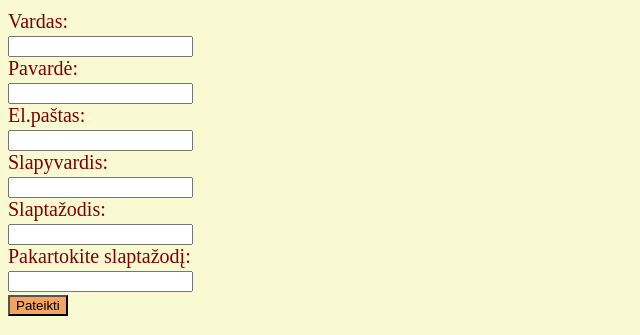
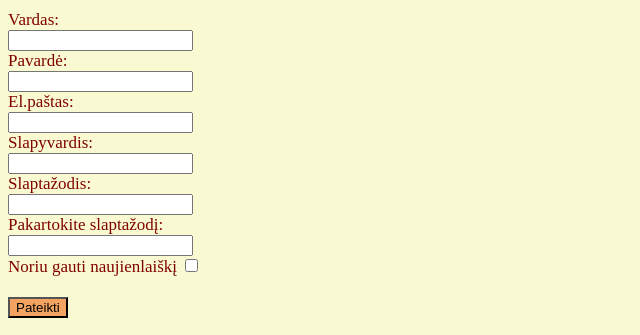
Before and after one commit to laimonata/bit-frontend-1, a plain HTML site: page Paskaita 4/kontaktai.html in a window 1280 px wide. Shown: the part 279-614 px from the top of the page, without its empty margins (0-640 px from the left). Drawn offline with Linux system fonts and the light colour scheme.

Commit message:
css idejimas

```diff
--- a/Paskaita 4/kontaktai.html
+++ b/Paskaita 4/kontaktai.html
@@ -58,6 +58,17 @@
         <input type="password" id="pwd" name="pwd" />
       </div>
       <div>
+        <label for="checkbox1">Noriu gauti naujienlaiškį</label>
+        <input
+          type="checkbox"
+          id="checkbox1"
+          name="checkbox"
+          />
+        </div>
+      <div>
+        <br>
+      </div>
+      <div>
         <input type="submit" id="submit1" value="Pateikti" />
       </div>
     </form>
--- a/Paskaita 4/style.css
+++ b/Paskaita 4/style.css
@@ -14,7 +14,7 @@ h2 {
 
 form {
     color:maroon;
-    font-size: 20px;
+    font-size: 17px;
 }
 
 ul{
```
